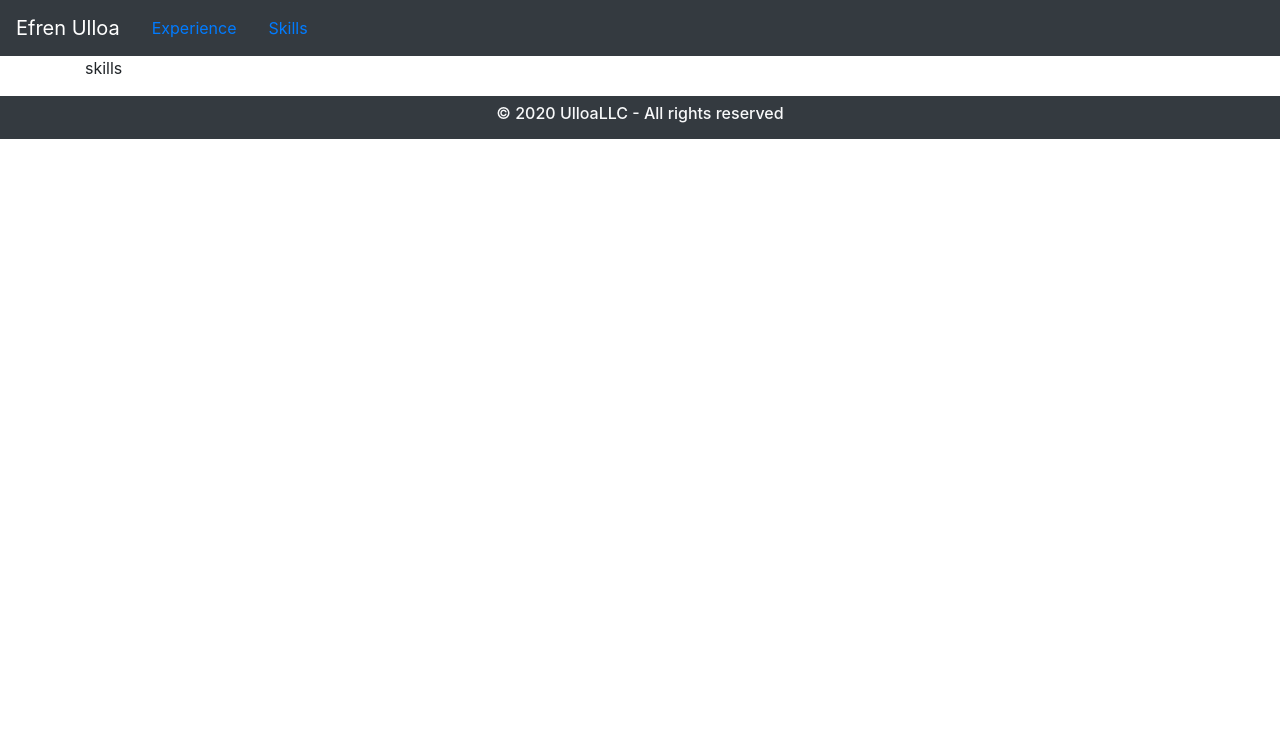
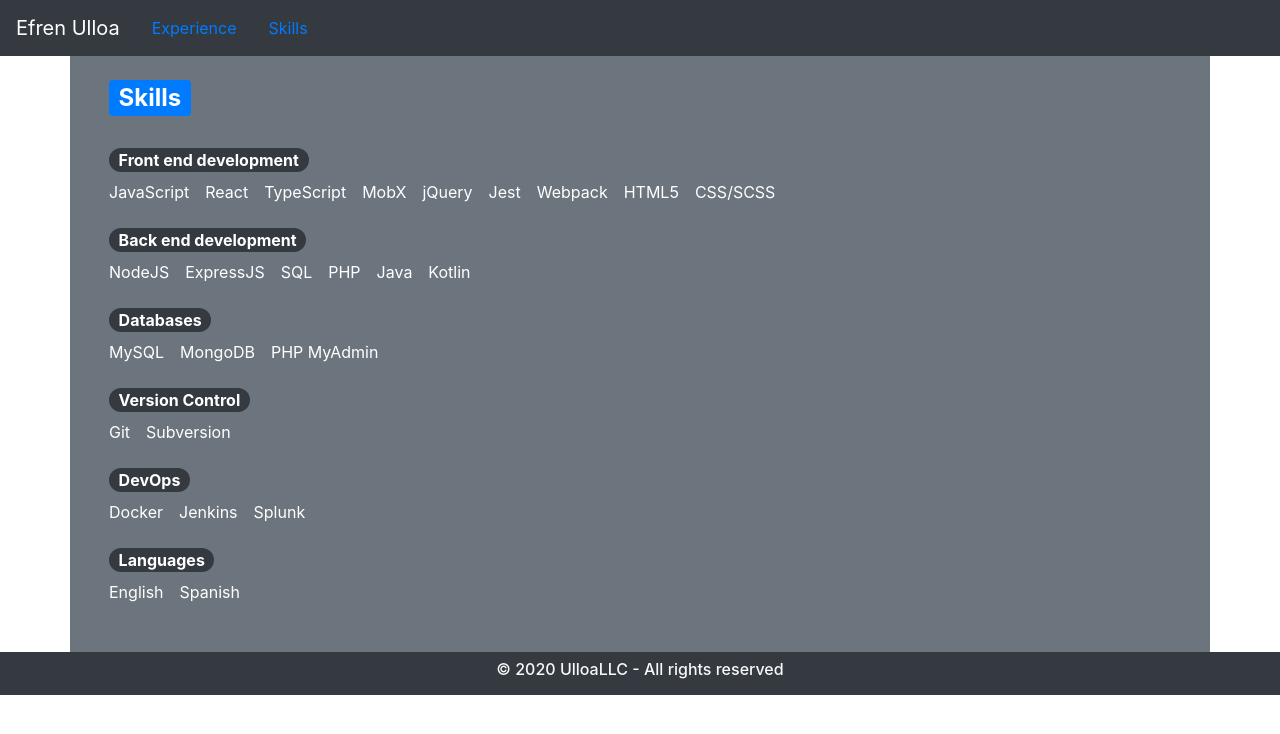
Before and after one commit to eulloa/resume, a React (Create React App) app: page /skills in a window 1280 px wide. Shown: the top 734 px of the page. Built offline with nearby package versions, Linux system fonts and the light colour scheme.

Commit message:
feat: skills and pills

```diff
--- a/src/About.tsx
+++ b/src/About.tsx
@@ -1,8 +1,8 @@
 import React from 'react';
 
 export const About = () => (
-   <div className="container-sm bg-secondary">
-      <div className="row border-right border-left p-4">
+   <div className="container bg-secondary">
+      <div className="row p-4">
          <div className="mx-auto text-white d-flex m-stack">
             <img
                src="https://justsomething.co/wp-content/uploads/2014/03/beautiful-cat-pictures-4.jpg"
@@ -14,27 +14,27 @@ export const About = () => (
                alt="c'est moi"
             />
             <div className="d-flex flex-column justify-content-center pl-4 m-stack contact">
-               <h2>Efren Ulloa</h2>
+               <h2 className="badge badge-dark">Efren Ulloa</h2>
                <h6>Software Engineer</h6>
                <div className="container logo-container">
                   <div className="github-logo logo"></div>
-                  <a className="text-white pl-4" href="https://github.com/eulloa">github.com/eulloa</a>
+                  <a className="text-white pl-4 text-decoration-none" href="https://github.com/eulloa">github.com/eulloa</a>
                </div>
                <div className="container logo-container">
                   <div className="mail-logo logo"></div>
-                  <a className="text-white pl-4" href="mailto:eulloa345@gmail.com">eulloa345@gmail.com</a>
+                  <a className="text-white pl-4 text-decoration-none" href="mailto:eulloa345@gmail.com">eulloa345@gmail.com</a>
                </div>
             </div>
          </div>
       </div>
-      <div className="row border-right border-left border-top p-4">
-         <span className="border-top border-primary"></span>
+      <div className="row border-top p-4">
          <section className="text-white">
-            <p>Front end focused, full stack engineer with 6 years of professional software development experience.
+            <h2 className="badge badge-primary">Background</h2><br />
+            <span>Front end focused, full stack engineer with 6 years of professional software development experience.
                A fast learner with a proven track record for delivering results in a deadline driven environment, I am
                looking for a challenging position where the intersection of technology and software development can be applied
                to achieve business goals and success.
-            </p>
+            </span>
          </section>
       </div>
    </div>
--- a/src/App.css
+++ b/src/App.css
@@ -1,3 +1,11 @@
+.badge {
+  font-size: 1.5rem;
+}
+
+.badge-pill {
+  font-size: 1rem;
+}
+
 .logo-container {
   position: relative;
 }
@@ -17,6 +25,16 @@
   background: transparent url(./Images/mail.png) no-repeat center center / contain;
 }
 
+.skills ul {
+  margin: 0;
+  padding: 0;
+}
+
+.skills li  {
+  display: inline-flex;
+  padding-right: 1rem;
+}
+
 @media (max-width: 31.25em) {
   .contact {
     padding: 1em 0 0 0;
--- a/src/Experience.tsx
+++ b/src/Experience.tsx
@@ -1,7 +1,9 @@
 import React from 'react';
 
 export const Experience = () => (
-   <div className="container">
-      <p>experience</p>
+   <div className="container bg-secondary">
+      <div className="row p-4">
+         <h2 className="badge badge-primary">Experience</h2>
+      </div>
    </div>
 );
--- a/src/Skills.tsx
+++ b/src/Skills.tsx
@@ -1,7 +1,64 @@
 import React from 'react';
 
 export const Skills = () => (
-   <div className="container">
-      <p>skills</p>
+   <div className="container bg-secondary text-white skills">
+      <div className="p-4">
+         <h2 className="badge badge-primary">Skills</h2><br />
+         <div className="mt-4 mb-4">
+            <h2 className="badge badge-pill badge-dark">Front end development</h2>
+            <ul>
+               <li>JavaScript</li>
+               <li>React</li>
+               <li>TypeScript</li>
+               <li>MobX</li>
+               <li>jQuery</li>
+               <li>Jest</li>
+               <li>Webpack</li>
+               <li>HTML5</li>
+               <li>CSS/SCSS</li>
+            </ul>
+         </div>
+         <div className="mt-4 mb-4">
+            <h2 className="badge badge-pill badge-dark">Back end development</h2>
+            <ul>
+               <li>NodeJS</li>
+               <li>ExpressJS</li>
+               <li>SQL</li>
+               <li>PHP</li>
+               <li>Java</li>
+               <li>Kotlin</li>
+            </ul>
+         </div>
+         <div className="mt-4 mb-4">
+            <h2 className="badge badge-pill badge-dark">Databases</h2>
+            <ul>
+               <li>MySQL</li>
+               <li>MongoDB</li>
+               <li>PHP MyAdmin</li>
+            </ul>
+         </div>
+         <div className="mt-4 mb-4">
+            <h2 className="badge badge-pill badge-dark">Version Control</h2>
+            <ul>
+               <li>Git</li>
+               <li>Subversion</li>
+            </ul>
+         </div>
+         <div className="mt-4 mb-4">
+            <h2 className="badge badge-pill badge-dark">DevOps</h2>
+            <ul>
+               <li>Docker</li>
+               <li>Jenkins</li>
+               <li>Splunk</li>
+            </ul>
+         </div>
+         <div className="mt-4 mb-4">
+            <h2 className="badge badge-pill badge-dark">Languages</h2>
+            <ul>
+               <li>English</li>
+               <li>Spanish</li>
+            </ul>
+         </div>
+      </div>
    </div>
 );
```
